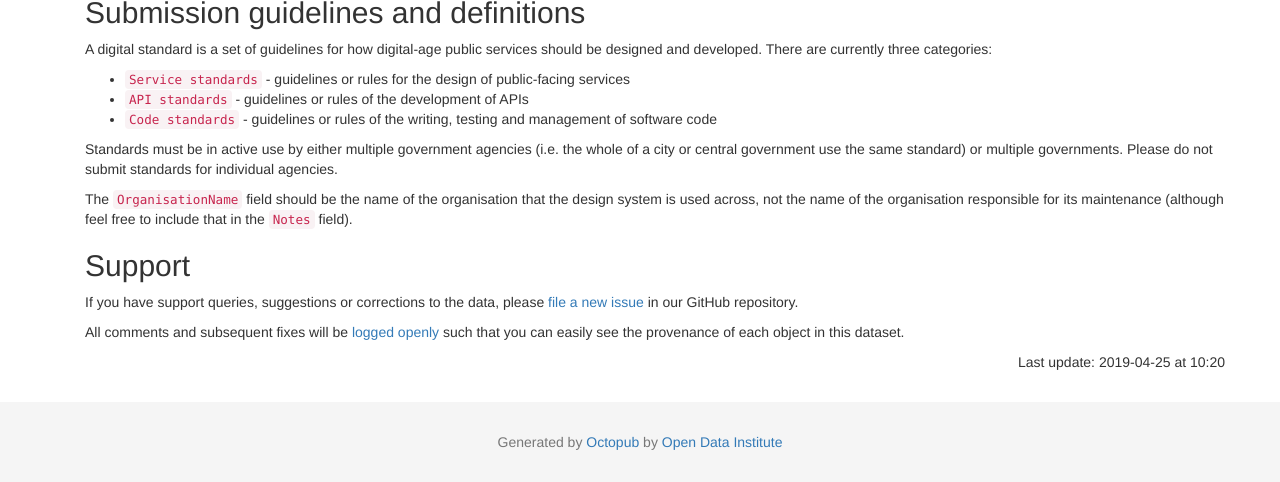
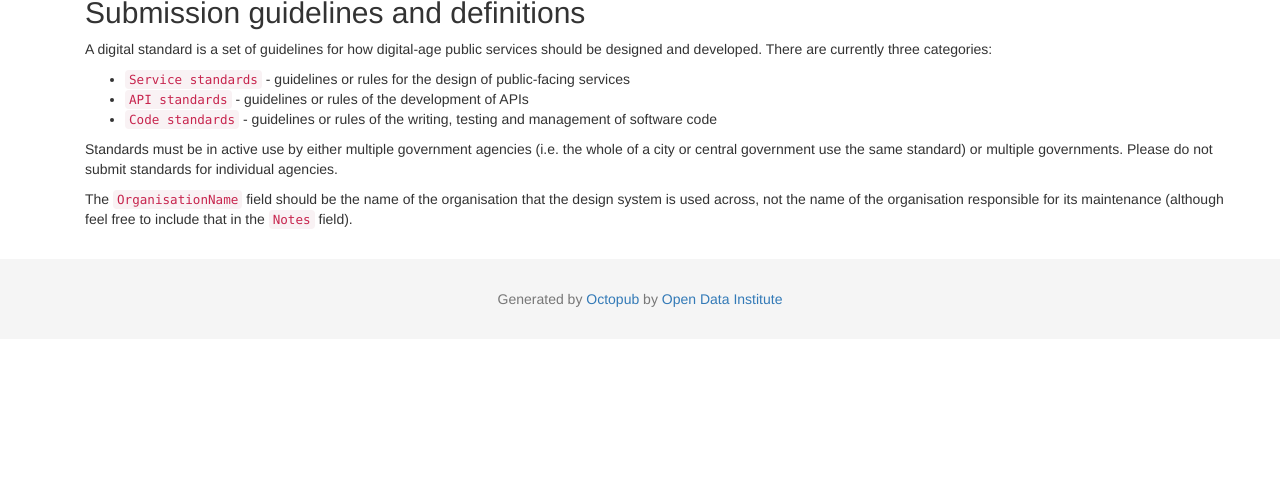
Before and after one commit to platformland/government-service-standards, a Jekyll site: the page built from index.html, in a window 1280 px wide and 900 px high, scrolled down 897 px, cut to the strip 418-900 px from the top of the window. Built offline with Jekyll 4.4.1, drawn with Linux system fonts in a browser that asks for light colours; nearby versions of some CDN libraries; after the commit the page ends 1654 px from its top, so only the background shows below that.

Commit message:
Update index.html

```diff
--- a/index.html
+++ b/index.html
@@ -117,12 +117,5 @@
   <p>The <code>OrganisationName</code> field should be the name of the organisation that the design system is used across, not the name of the organisation responsible for its maintenance (although feel free to include that in the <code>Notes</code> field).
 
 </p>
-  <h2>Support</h2>
-
-    <p>If you have support queries, suggestions or corrections to the data, please <a href="{{ site.github.issues_url }}" target="_blank">file a new issue</a> in our GitHub repository.</p>
-
-	  <p>All comments and subsequent fixes will be <a href="{{ site.github.issues_url }}" target="_blank">logged openly</a> such that you can easily see the provenance of each object in this dataset.</p>
-
-    <p class="lastUpdate text-right">Last update: {{ site.time | date: '%Y-%m-%d at %H:%M' }}</p>
 
   </div>
```
